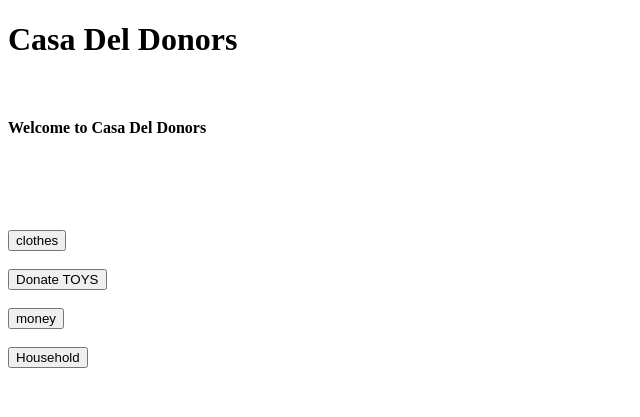
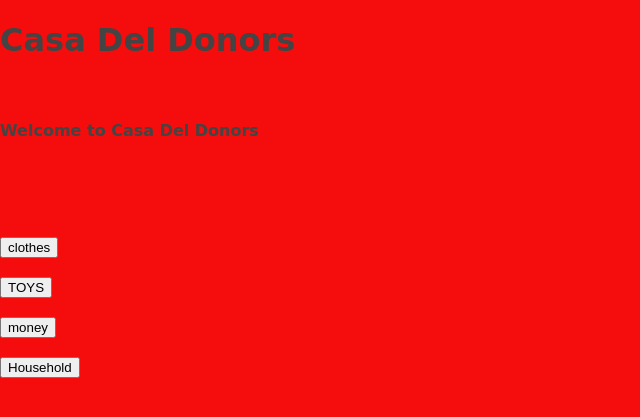
Before and after one commit to TomatoSmash24/CasaDelDonors, a Flask app: page / in a window 1280 px wide. Shown: the top 417 px of the page, without its empty margins (0-640 px from the left). Run offline with Flask 3, Linux system fonts and the light colour scheme.

Commit message:
added css

```diff
--- /dev/null
+++ b/static/css/main.css
@@ -0,0 +1,7 @@
+body {
+    margin: 0;
+    padding: 0;
+    font-family: cursive;
+    color: #444;
+    background-color: #f50d0d;
+  }
--- a/templates/Home Page.html
+++ b/templates/Home Page.html
@@ -3,6 +3,7 @@
   <head>
     <meta charset="UTF-8" />
     <meta name="viewport" content="width=device-width, initial-scale=1.0" />
+    <link rel="stylesheet" href="{{ url_for('static', filename='css/main.css') }}" />
     <title>casa del donors</title>
   </head>
 
@@ -25,7 +26,7 @@
       <br />
 
       <a href="{{ url_for('toys') }}">
-        <button>Donate TOYS</button>
+        <button>TOYS</button>
       </a>
 
     <br />
```
